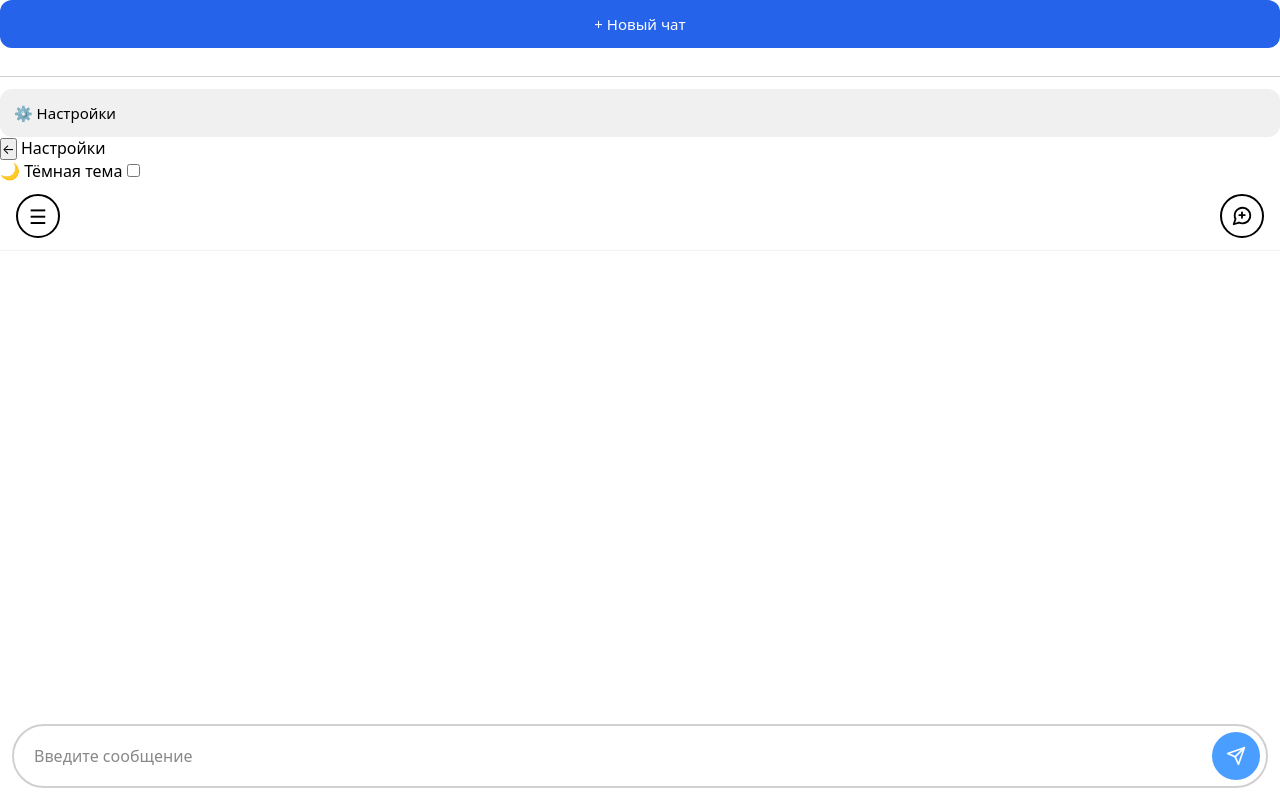
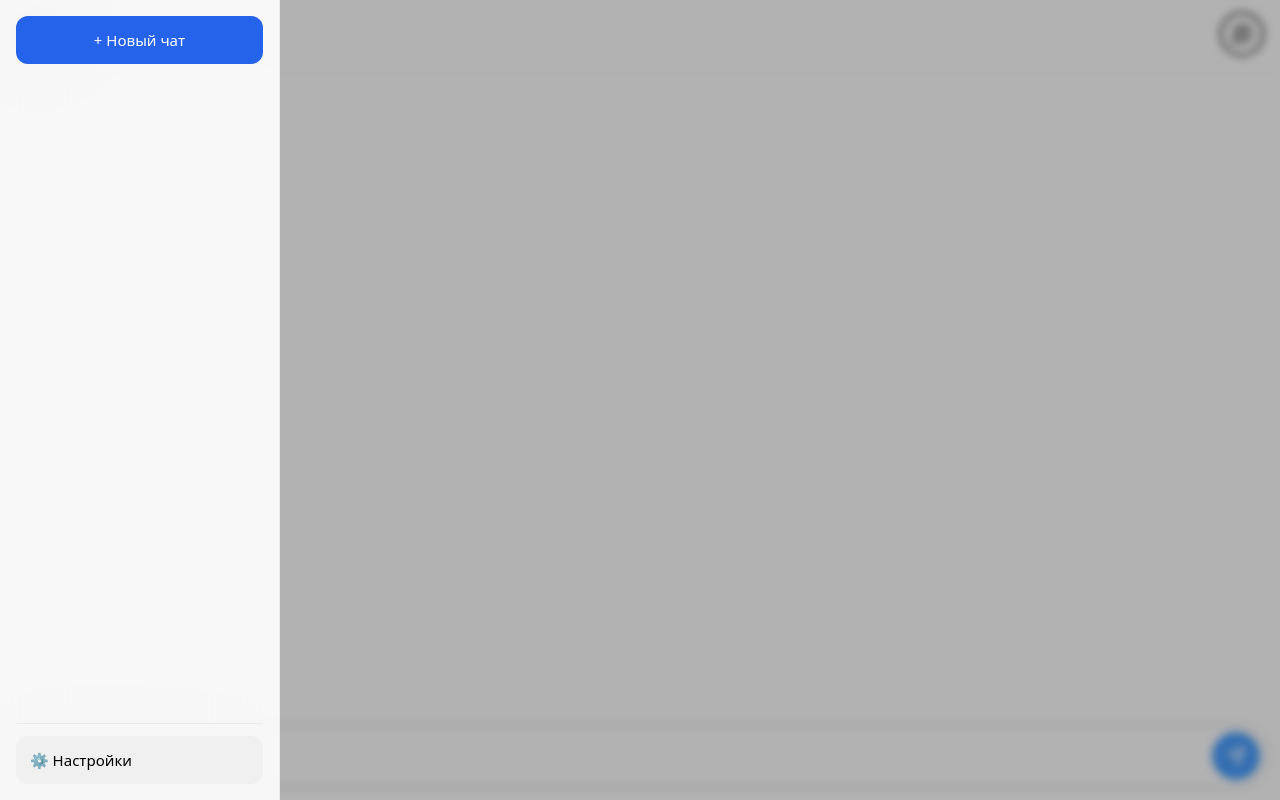
Before and after one commit to ttfakeidtert-glitch/my-ai, a plain HTML site: page index.html in a window 1280 px wide. Both pictures are taken after a click on the button "Меню". Drawn offline with Linux system fonts and the light colour scheme.

Commit message:
rewrite style.css clean

```diff
--- a/style.css
+++ b/style.css
@@ -1,6 +1,5 @@
 /* ===== ПЕРЕМЕННЫЕ ===== */
 :root {
-  /* Тёмная тема */
   --bg: #0f0f0f;
   --bg-2: #1a1a1a;
   --bg-3: #2a2a2a;
@@ -10,7 +9,10 @@
   --accent: #2563eb;
   --bubble-ai: #2a2a2a;
   --bubble-ai-text: #ffffff;
-  --header-bg: #0f0f0f;
+  --header-bg: rgba(15, 15, 15, 0.7);
+  --input-bg: rgba(15, 15, 15, 0.7);
+  --sidebar-bg: rgba(15, 15, 15, 0.9);
+  --border-soft: rgba(255, 255, 255, 0.05);
 }
 
 body.light {
@@ -19,45 +21,47 @@
   --bg-3: #f0f0f0;
   --text: #000000;
   --text-dim: #888;
-  --border: #d0d0d0;
+  --border: #d8d8d8;
   --accent: #2563eb;
   --bubble-ai: #f0f0f0;
   --bubble-ai-text: #000000;
-  --header-bg: #ffffff;
+  --header-bg: rgba(255, 255, 255, 0.7);
+  --input-bg: rgba(255, 255, 255, 0.7);
+  --sidebar-bg: rgba(255, 255, 255, 0.9);
+  --border-soft: rgba(0, 0, 0, 0.05);
 }
 
 /* ===== ОСНОВНОЕ ===== */
 * { margin:0; padding:0; box-sizing:border-box; font-family:system-ui,-apple-system,sans-serif; }
 
+html, body {
+  height: 100%;
+}
+
 body {
   background: var(--bg);
   color: var(--text);
-  height: 100vh;
-  height: 100dvh;
   display: flex;
   flex-direction: column;
   overflow: hidden;
   transition: background 0.3s, color 0.3s;
+  height: 100dvh;
 }
 
 /* ===== ШАПКА ===== */
 header {
   padding: 12px 16px;
-  background: rgba(255, 255, 255, 0.7);
+  background: var(--header-bg);
   backdrop-filter: blur(20px);
   -webkit-backdrop-filter: blur(20px);
   display: flex;
   align-items: center;
   justify-content: space-between;
-  border-bottom: 1px solid rgba(0, 0, 0, 0.05);
+  border-bottom: 1px solid var(--border-soft);
   z-index: 10;
-  position: relative;
+  flex-shrink: 0;
 }
 
-body:not(.light) header {
-  background: rgba(15, 15, 15, 0.7);
-  border-bottom: 1px solid rgba(255, 255, 255, 0.05);
-}
 .icon-btn {
   width: 44px;
   height: 44px;
@@ -71,6 +75,7 @@
   justify-content: center;
   cursor: pointer;
   transition: transform 0.15s, background 0.15s;
+  flex-shrink: 0;
 }
 
 .icon-btn:active {
@@ -86,6 +91,7 @@
   display: flex;
   flex-direction: column;
   gap: 12px;
+  min-height: 0;
 }
 
 .msg {
@@ -140,7 +146,7 @@
   30% { transform: translateY(-6px); opacity: 1; }
 }
 
-/* ===== АНИМАЦИИ ===== */
+/* ===== АНИМАЦИИ СООБЩЕНИЙ ===== */
 @keyframes flyUp {
   0% { opacity: 0; transform: translateY(60px) scale(0.7); }
   60% { opacity: 1; transform: translateY(-8px) scale(1.03); }
@@ -164,14 +170,11 @@
   display: flex;
   align-items: center;
   gap: 10px;
-  background: rgba(255, 255, 255, 0.7);
+  background: var(--input-bg);
   backdrop-filter: blur(20px);
   -webkit-backdrop-filter: blur(20px);
   transition: border-color 0.2s;
-}
-
-body:not(.light) .input-bar {
-  background: rgba(15, 15, 15, 0.7);
+  flex-shrink: 0;
 }
 
 .input-bar:focus-within {
@@ -186,6 +189,7 @@
   font-size: 16px;
   outline: none;
   padding: 10px 0;
+  min-width: 0;
 }
 
 #msg::placeholder { color: var(--text-dim); }
@@ -212,17 +216,16 @@
 
 /* ===== БОКОВОЕ МЕНЮ ===== */
 .sidebar {
-.sidebar {
   position: fixed;
   top: 0;
   left: 0;
   width: 280px;
-  height: 100vh;
+  max-width: 85vw;
   height: 100dvh;
-  background: rgba(255, 255, 255, 0.9);
+  background: var(--sidebar-bg);
   backdrop-filter: blur(30px);
   -webkit-backdrop-filter: blur(30px);
-  border-right: 1px solid rgba(0, 0, 0, 0.05);
+  border-right: 1px solid var(--border-soft);
   transform: translateX(-100%);
   transition: transform 0.3s ease;
   z-index: 100;
@@ -231,10 +234,8 @@
   padding: 16px;
 }
 
-body:not(.light) .sidebar {
-  background: rgba(15, 15, 15, 0.9);
-  border-right: 1px solid rgba(255, 255, 255, 0.05);
-}
+.sidebar.open { transform: translateX(0); }
+
 .new-chat {
   width: 100%;
   border-radius: 12px;
@@ -247,6 +248,7 @@
   border: none;
   margin-bottom: 16px;
   cursor: pointer;
+  flex-shrink: 0;
 }
 
 .chat-list {
@@ -259,9 +261,10 @@
 }
 
 .sidebar-bottom {
-  border-top: 1px solid var(--border);
+  border-top: 1px solid var(--border-soft);
   padding-top: 12px;
   margin-top: 12px;
+  flex-shrink: 0;
 }
 
 .settings-btn {
@@ -289,9 +292,10 @@
   transition: opacity 0.3s;
   z-index: 99;
 }
+
 .overlay.open { opacity: 1; pointer-events: auto; }
 
-/* ===== НАСТРОЙКИ ===== */
+/* ===== ЭКРАН НАСТРОЕК ===== */
 .settings-screen {
   position: fixed;
   top: 0; left: 0;
@@ -300,6 +304,7 @@
   z-index: 200;
   display: flex;
   flex-direction: column;
+  transform: translateX(0);
   transition: transform 0.3s ease;
 }
 
@@ -310,13 +315,14 @@
 
 .settings-header {
   padding: 16px;
-  background: var(--bg-2);
-  border-bottom: 1px solid var(--border);
+  background: var(--bg);
+  border-bottom: 1px solid var(--border-soft);
   display: flex;
   align-items: center;
   gap: 12px;
   font-weight: 600;
   font-size: 17px;
+  flex-shrink: 0;
 }
 
 .back-btn {
@@ -326,6 +332,7 @@
   font-size: 24px;
   cursor: pointer;
   padding: 4px 8px;
+  line-height: 1;
 }
 
 .settings-body { padding: 16px; }
@@ -341,12 +348,13 @@
   font-size: 16px;
 }
 
-/* ===== ПЕРЕКЛЮЧАТЕЛЬ ===== */
+/* ===== ПЕРЕКЛЮЧАТЕЛЬ ТЕМЫ ===== */
 .switch {
   position: relative;
   display: inline-block;
   width: 50px;
   height: 28px;
+  flex-shrink: 0;
 }
 
 .switch input { opacity: 0; width: 0; height: 0; }
```
